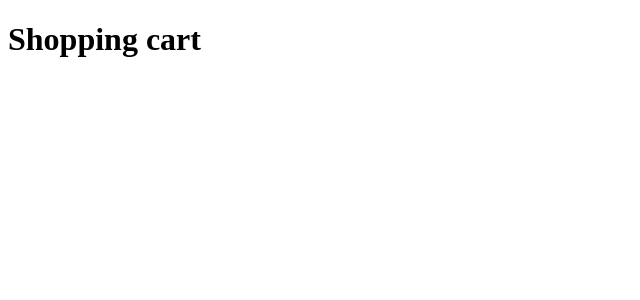
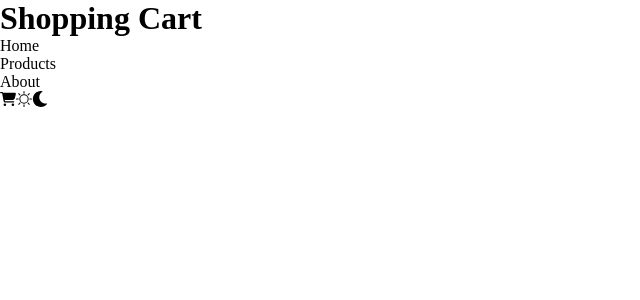
Before and after one commit to Anand-1812/shopping-cart, a React (Vite) app: page / in a window 1280 px wide. Shown: the top 300 px of the page, without its empty margins (0-640 px from the left). Built offline with nearby package versions, Linux system fonts and the light colour scheme.

Commit message:
aligned the navbar componets

```diff
--- a/package.json
+++ b/package.json
@@ -11,7 +11,8 @@
   },
   "dependencies": {
     "react": "^19.1.0",
-    "react-dom": "^19.1.0"
+    "react-dom": "^19.1.0",
+    "react-icons": "^5.5.0"
   },
   "devDependencies": {
     "@eslint/js": "^9.30.1",
--- a/src/App.jsx
+++ b/src/App.jsx
@@ -1,7 +1,12 @@
 import { useState } from 'react'
+import Navbar from './components/Navbar/Navbar'
 
 function App() {
-  return <h1>Shopping cart</h1>
+  return (
+    <div className='container'>
+      <Navbar />
+    </div>
+  );
 }
 
 export default App
--- /dev/null
+++ b/src/components/Navbar/Navbar.jsx
@@ -0,0 +1,27 @@
+import { FaCartShopping } from "react-icons/fa6";
+import { GoSun } from "react-icons/go";
+import { FaMoon } from "react-icons/fa";
+
+function Navbar() {
+  return (
+    <div className="navbar">
+      <div className="title">
+        <h1>Shopping Cart</h1>
+      </div>
+
+      <ul className="links">
+        <li>Home</li>
+        <li>Products</li>
+        <li>About</li>
+      </ul>
+
+      <div className="cart-theme">
+        <FaCartShopping />
+        <GoSun />
+        <FaMoon />
+      </div>
+    </div>
+  )
+}
+
+export default Navbar
--- a/src/index.css
+++ b/src/index.css
@@ -0,0 +1,10 @@
+* {
+  margin: 0;
+  padding: 0;
+  box-sizing: border-box;
+}
+
+.container {
+  width: 100vw;
+  height: 100vh;
+}
```
Also changed, not shown: 1 other file (tests, documents, lock files or other folders).
